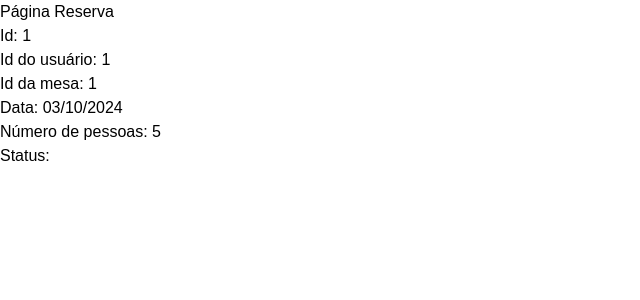
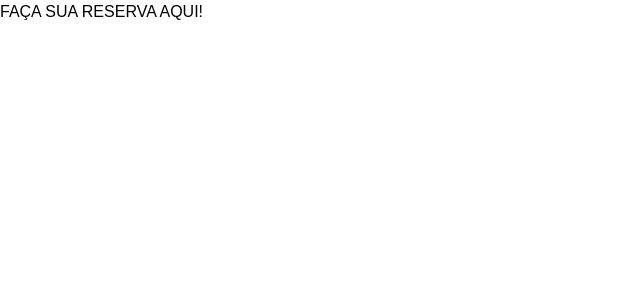
Before and after one commit to MonikySouzaLopes/AulasPTAC4, a Next.js app: page /reserva in a window 1280 px wide. Shown: the top 300 px of the page, without its empty margins (0-640 px from the left). Built offline with nearby package versions, Linux system fonts and the light colour scheme.

Commit message:
Aula 21.11

```diff
--- a/src/app/componentes/navbar.module.css
+++ b/src/app/componentes/navbar.module.css
@@ -2,7 +2,7 @@
     display: flex;
     justify-content: space-between;
     align-items: center;
-    background-color: #333;
+    background-color: #333333;
     padding: 1rem 2rem;
   }
 
--- a/src/app/componentes/navbar.tsx
+++ b/src/app/componentes/navbar.tsx
@@ -13,7 +13,7 @@ export default function NavBar() {
       <div className={styles.links}>
         <Link href="/" className={styles.link}>Home</Link>
         <Link href="/menu" className={styles.link}>Cardápio</Link>
-        <Link href="/reservas" className={styles.link}>Reservas</Link>
+        <Link href="/reserva" className={styles.link}>Reservas</Link>
         <Link href="/contato" className={styles.link}>Contato</Link>
       </div>
       <button className={styles.button}>
--- a/src/app/reserva/page.tsx
+++ b/src/app/reserva/page.tsx
@@ -1,5 +1,6 @@
 
 import PerfilDaReserva from '../interfaces/reserva';
+
 
 
 const PaginaReserva = () =>{
@@ -14,8 +15,8 @@ const PaginaReserva = () =>{
     }
     return (
         <div>
-            <h1>Página Reserva</h1>
-            <PerfilDaReserva reserva={reserva}/>
+            <h1>FAÇA SUA RESERVA AQUI!</h1>
+
 
         </div>
     )
```
Also changed, not shown: src/app/reserva/reserva.module.css (added).
